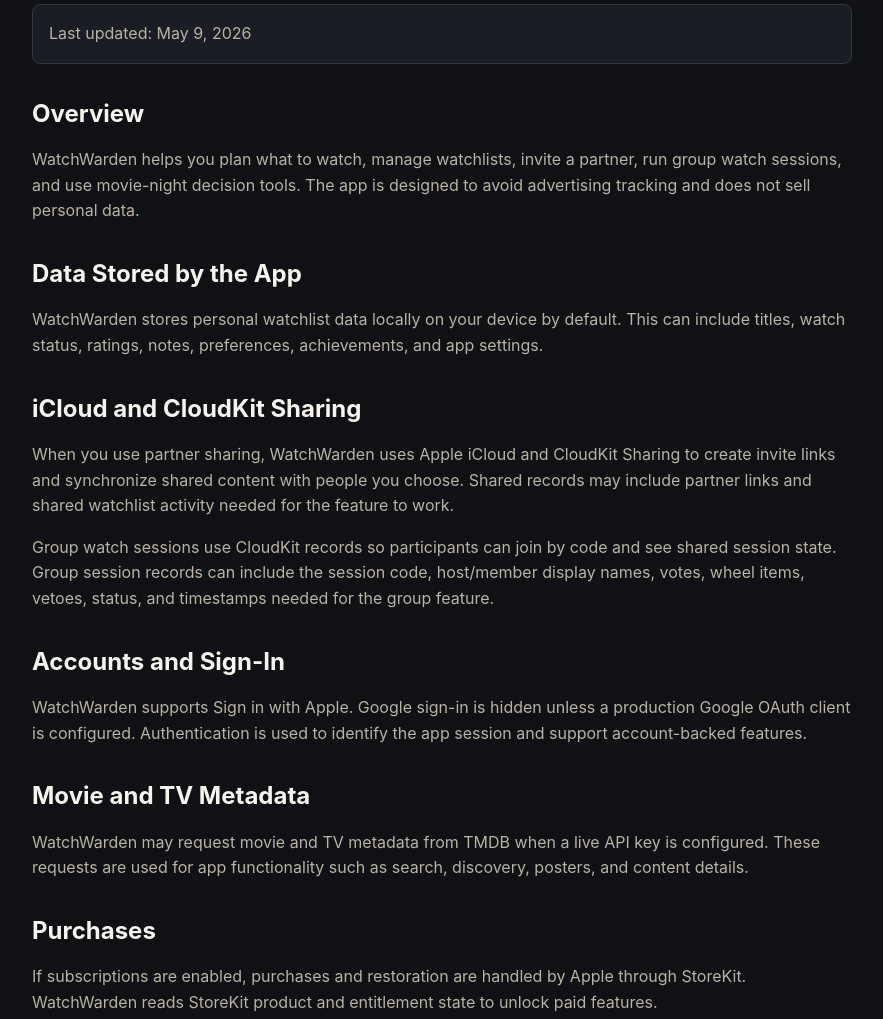
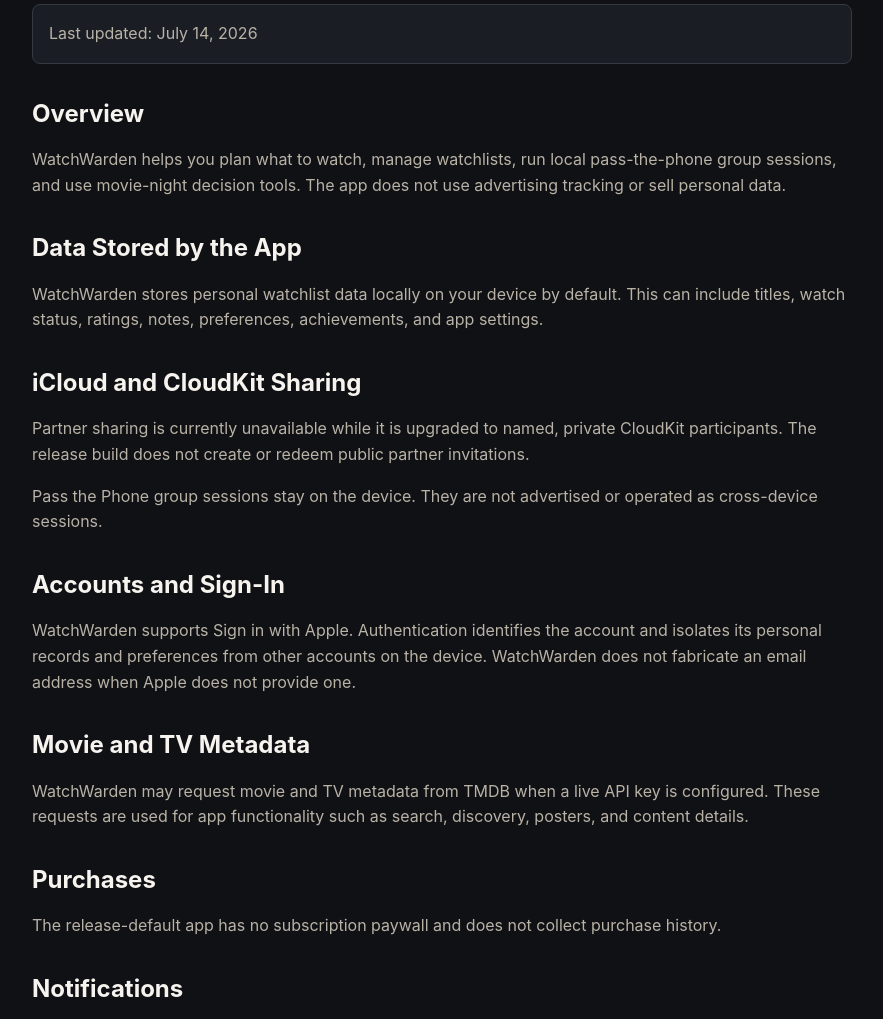
Before and after one commit to conorgg123/watchwarden-app-site, a plain HTML site: page privacy/index.html in a window 1280 px wide. Shown: the part 190-1209 px from the top of the page, without its empty margins (198-1081 px from the left). Drawn offline with Linux system fonts and the light colour scheme.

Commit message:
Align privacy/index.html with release build 94

```diff
--- a/privacy/index.html
+++ b/privacy/index.html
@@ -44,27 +44,27 @@
   <div class="page">
     <p>WatchWarden Movie Night</p>
     <h1>Privacy Policy</h1>
-    <p class="updated">Last updated: May 9, 2026</p>
+    <p class="updated">Last updated: July 14, 2026</p>
 
     <h2>Overview</h2>
-    <p>WatchWarden helps you plan what to watch, manage watchlists, invite a partner, run group watch sessions, and use movie-night decision tools. The app is designed to avoid advertising tracking and does not sell personal data.</p>
+    <p>WatchWarden helps you plan what to watch, manage watchlists, run local pass-the-phone group sessions, and use movie-night decision tools. The app does not use advertising tracking or sell personal data.</p>
 
     <h2>Data Stored by the App</h2>
     <p>WatchWarden stores personal watchlist data locally on your device by default. This can include titles, watch status, ratings, notes, preferences, achievements, and app settings.</p>
 
     <h2>iCloud and CloudKit Sharing</h2>
-    <p>When you use partner sharing, WatchWarden uses Apple iCloud and CloudKit Sharing to create invite links and synchronize shared content with people you choose. Shared records may include partner links and shared watchlist activity needed for the feature to work.</p>
+    <p>Partner sharing is currently unavailable while it is upgraded to named, private CloudKit participants. The release build does not create or redeem public partner invitations.</p>
 
-    <p>Group watch sessions use CloudKit records so participants can join by code and see shared session state. Group session records can include the session code, host/member display names, votes, wheel items, vetoes, status, and timestamps needed for the group feature.</p>
+    <p>Pass the Phone group sessions stay on the device. They are not advertised or operated as cross-device sessions.</p>
 
     <h2>Accounts and Sign-In</h2>
-    <p>WatchWarden supports Sign in with Apple. Google sign-in is hidden unless a production Google OAuth client is configured. Authentication is used to identify the app session and support account-backed features.</p>
+    <p>WatchWarden supports Sign in with Apple. Authentication identifies the account and isolates its personal records and preferences from other accounts on the device. WatchWarden does not fabricate an email address when Apple does not provide one.</p>
 
     <h2>Movie and TV Metadata</h2>
     <p>WatchWarden may request movie and TV metadata from TMDB when a live API key is configured. These requests are used for app functionality such as search, discovery, posters, and content details.</p>
 
     <h2>Purchases</h2>
-    <p>If subscriptions are enabled, purchases and restoration are handled by Apple through StoreKit. WatchWarden reads StoreKit product and entitlement state to unlock paid features.</p>
+    <p>The release-default app has no subscription paywall and does not collect purchase history.</p>
 
     <h2>Notifications</h2>
     <p>If you allow notifications, WatchWarden may use local or remote notifications for reminders and shared activity updates. You can manage notification permissions in iOS Settings.</p>
@@ -73,7 +73,7 @@
     <p>WatchWarden does not use third-party advertising tracking and does not sell personal data.</p>
 
     <h2>Privacy Choices</h2>
-    <p>You can manage app data and sharing choices in the app, iCloud, and Apple account settings. Additional details are available on the <a href="privacy-choices.html">Privacy Choices</a> page.</p>
+    <p>You can manage app data and notification choices in the app and iOS Settings. Account deletion first removes or revokes remote sharing, then removes account-owned local records and preferences; incomplete deletion remains pending for retry. Additional details are available on the <a href="privacy-choices.html">Privacy Choices</a> page.</p>
 
     <h2>Contact</h2>
     <p>For privacy questions, contact <a href="mailto:support@watchwarden.app">support@watchwarden.app</a>.</p>
```
